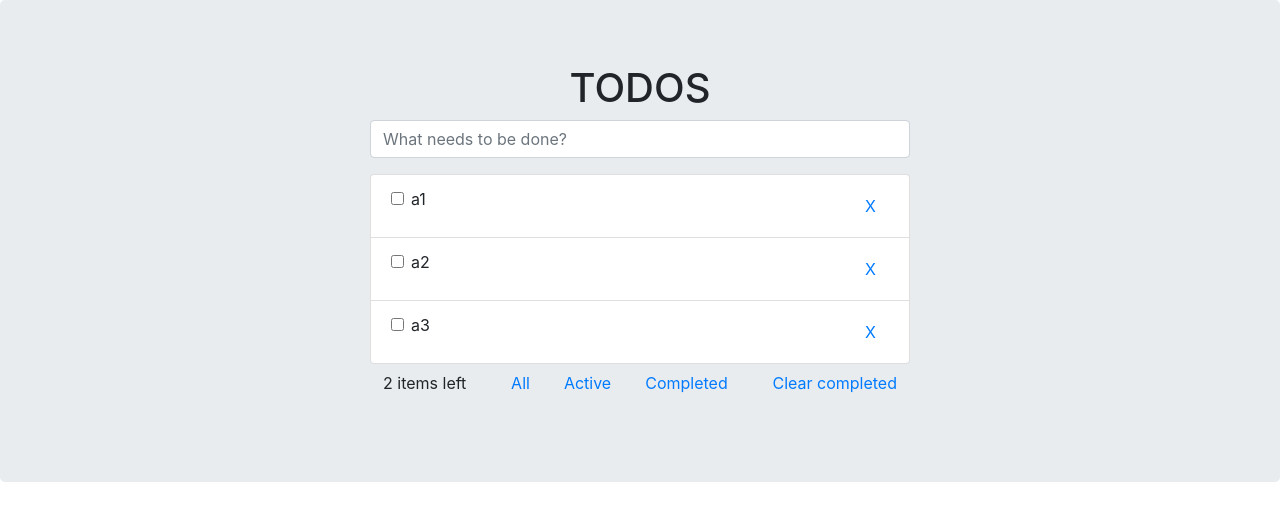
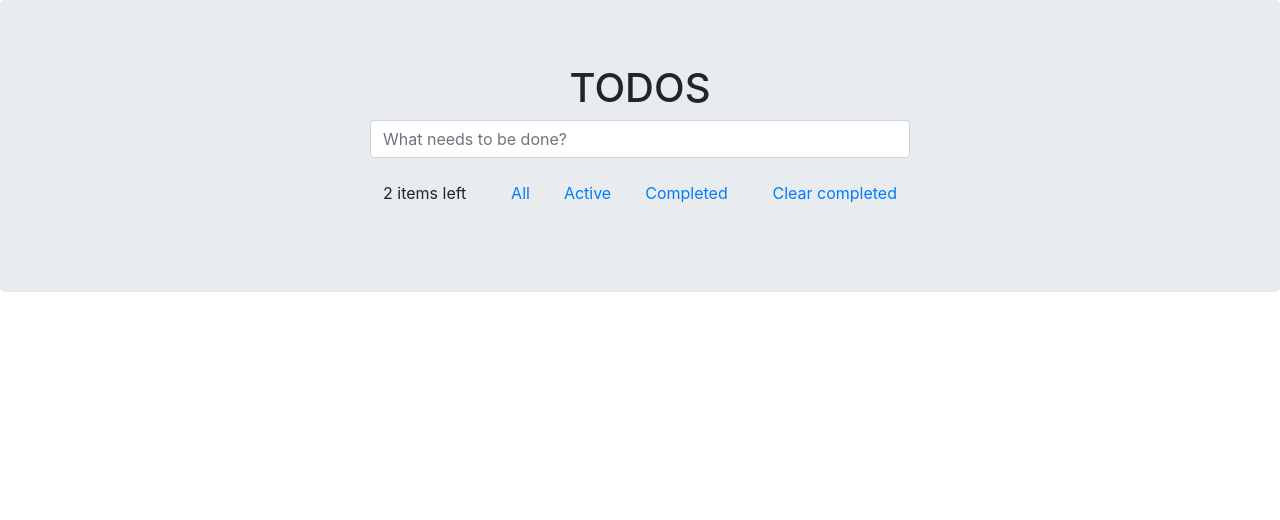
Before and after one commit to ArturDolgii/react-todos, a React (Create React App) app: page / in a window 1280 px wide. Shown: the top 520 px of the page. Built offline with nearby package versions, Linux system fonts and the light colour scheme.

Commit message:
add todo functionality

```diff
--- a/src/App.js
+++ b/src/App.js
@@ -5,6 +5,20 @@ import TodosList from "./TodosList";
 import TodosFooter from "./TodosFooter";
 
 class App extends React.Component {
+    constructor(props) {
+        super(props);
+
+        this.state = {
+            todosList: []
+        };
+    }
+
+    addTodo(todo) {
+        this.setState({
+            todosList: this.state.todosList.slice().concat(todo)
+        })
+    }
+
     render() {
         return (
             <main role="main">
@@ -13,8 +27,8 @@ class App extends React.Component {
                         <h1 className="jumbotron-heading">TODOS</h1>
                         <div className="row justify-content-center">
                             <div className="col-md-6">
-                                <TodosInput />
-                                <TodosList />
+                                <TodosInput addTodo={todo => this.addTodo(todo)} />
+                                <TodosList todosList={this.state.todosList} />
                                 <TodosFooter />
                             </div>
                         </div>
--- a/src/TodosInput/index.js
+++ b/src/TodosInput/index.js
@@ -1,10 +1,44 @@
 import React from "react";
 
 class TodosInput extends React.Component {
+    constructor(props) {
+        super(props);
+
+        this.state = {
+            text: ""
+        };
+    }
+
+    handleKeyUp(e) {
+        if (e.key === "Enter") {
+            this.addTodo(e.target.value);
+        }
+    }
+
+    addTodo(text) {
+        if (!text) {
+            return;
+        }
+
+        const todo = {
+            id: -1,
+            completed: false,
+            text,
+            hidden: false
+        };
+
+        this.props.addTodo(todo);
+
+        this.setState({ text: "" });
+    }
+
     render() {
         return (
             <input type="text"
                    className="form-control"
+                   value={this.state.text}
+                   onChange={e => this.setState({ text: e.target.value})}
+                   onKeyUp={e => this.handleKeyUp(e)}
                    placeholder="What needs to be done?" />
         );
     }
--- a/src/TodosList/index.js
+++ b/src/TodosList/index.js
@@ -1,34 +1,10 @@
 import React from "react";
 
 class TodosList extends React.Component {
-    constructor(props) {
-        super(props);
-
-        this.state = {
-            todosList: [
-                {
-                    id: 1,
-                    completed: false,
-                    text: "a1"
-                },
-                {
-                    id: 2,
-                    completed: false,
-                    text: "a2"
-                },
-                {
-                    id: 3,
-                    completed: true,
-                    text: "a3"
-                }
-            ]
-        };
-    }
-
     render() {
         return (
             <ul className="list-group pt-md-3">
-                {this.state.todosList.map(todo => (
+                {this.props.todosList.map(todo => (
                     <li className="list-group-item" key={todo.id}>
                         <div className="form-check text-left">
                             <div className="float-left">
```
